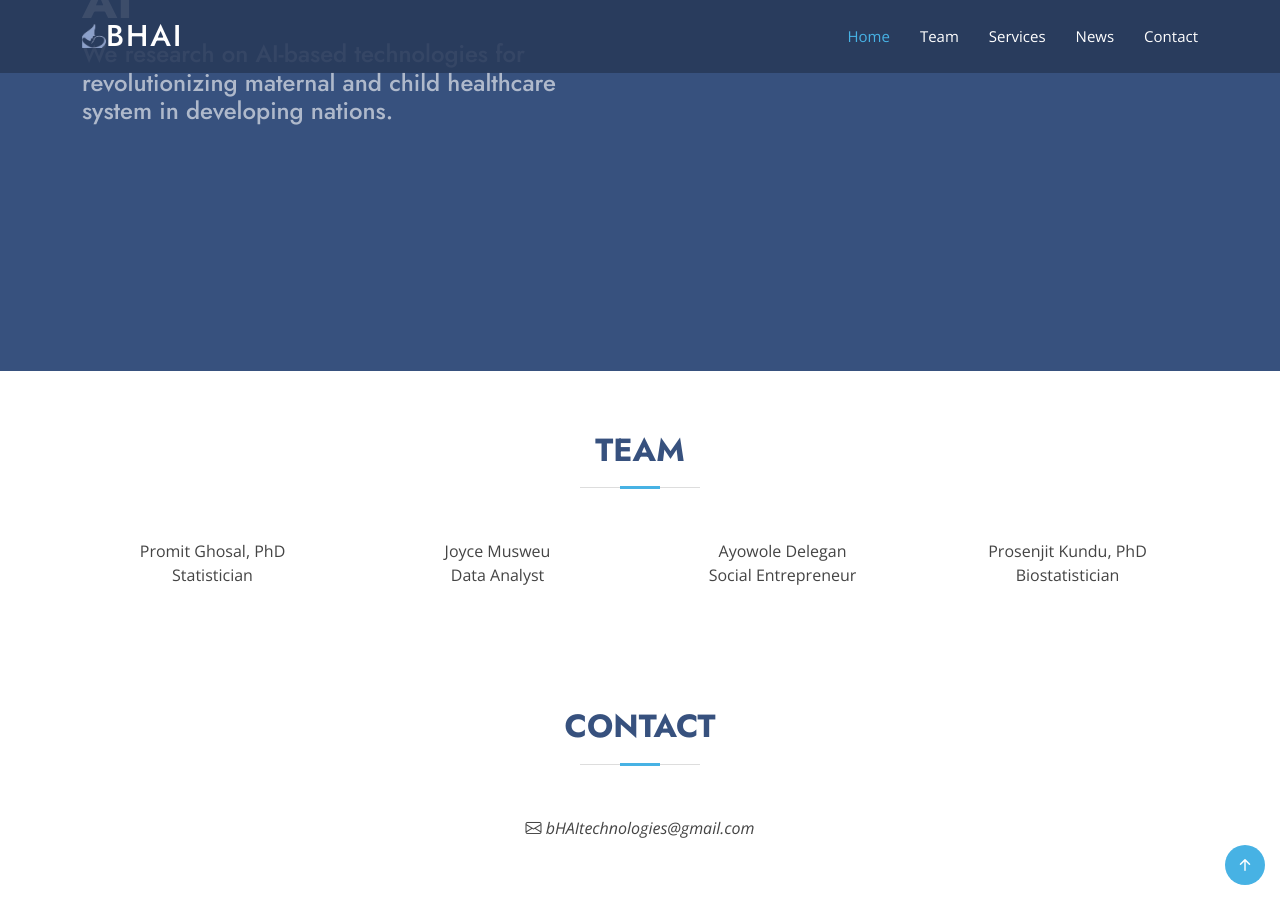
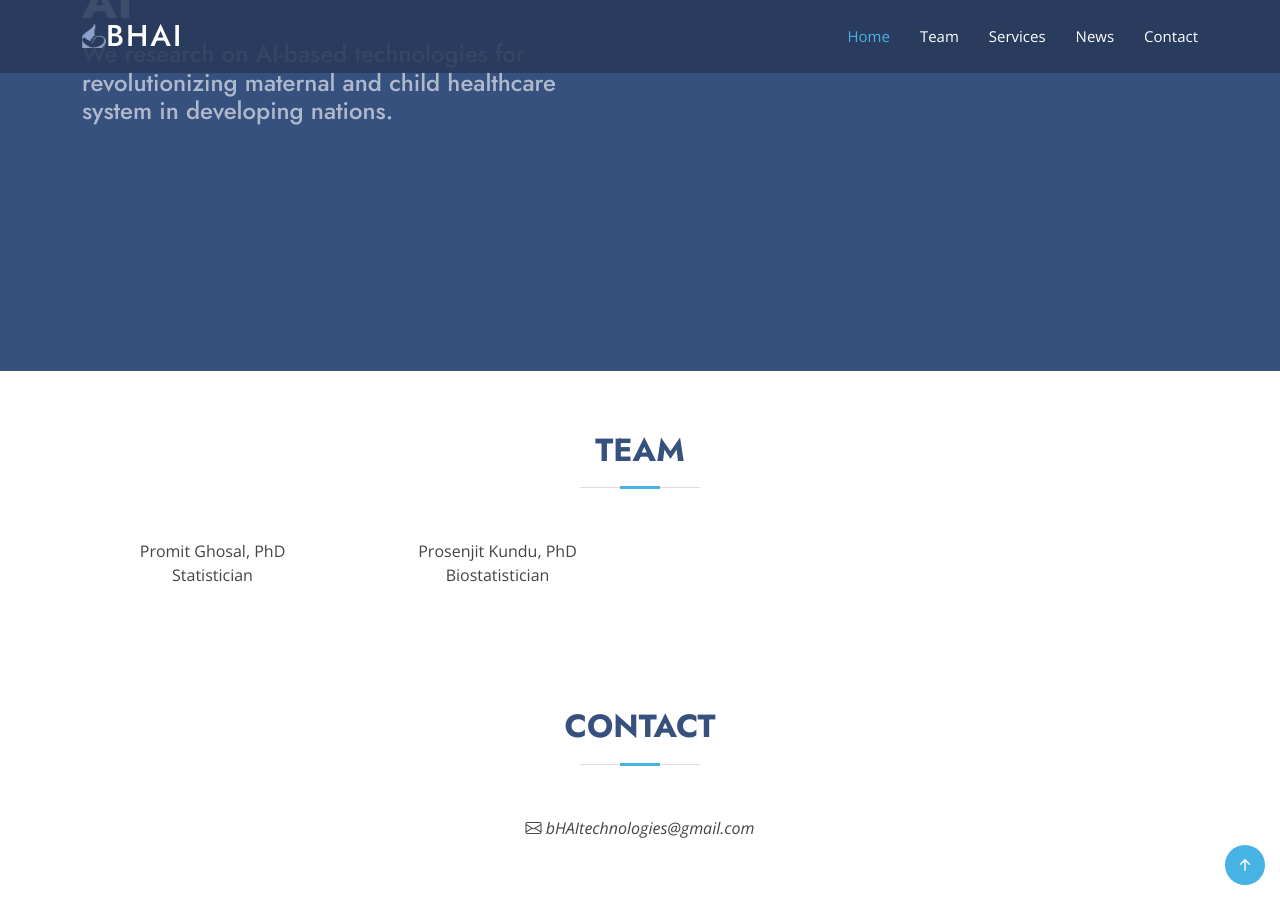
Before and after one commit to betterhealthusingAI/betterhealthusingAI.github.io, a Jekyll site: the page built from index.html, in a window 1280 px wide and 900 px high, scrolled down 349 px. Built offline with Jekyll 4.4.1, drawn with Linux system fonts in a browser that asks for light colours.

Commit message:
Update design_one.html
removed names

```diff
--- a/_layouts/design_one.html
+++ b/_layouts/design_one.html
@@ -92,8 +92,8 @@
 
         <div class="row content">
           <div class="col-lg-3"> <center> Promit Ghosal, PhD </center>  <center> Statistician </center> </div>
-          <div class="col-lg-3"> <center> Joyce Musweu </center> <center> Data Analyst </center> </div>
-          <div class="col-lg-3"> <center> Ayowole Delegan </center> <center> Social Entrepreneur </center> </div>
+          <!-- <div class="col-lg-3"> <center> Joyce Musweu </center> <center> Data Analyst </center> </div> -->
+          <!-- <div class="col-lg-3"> <center> Ayowole Delegan </center> <center> Social Entrepreneur </center> </div> -->
           <div class="col-lg-3"> <center> Prosenjit Kundu, PhD </center>  <center> Biostatistician </center> </div>
         </div>
 
```
